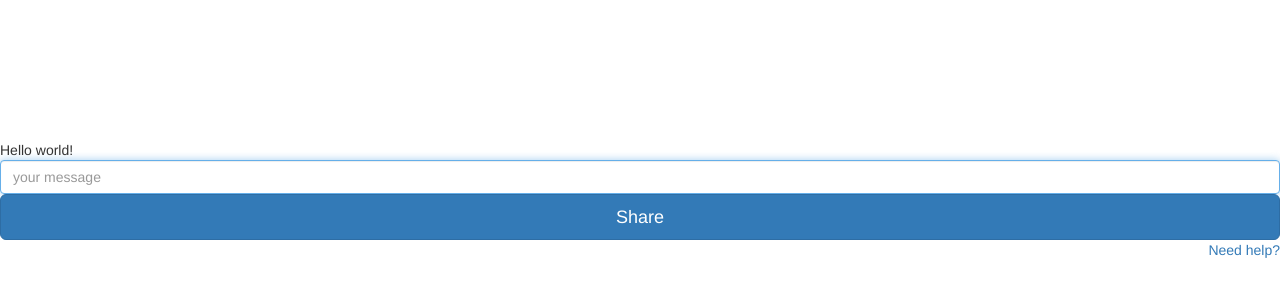
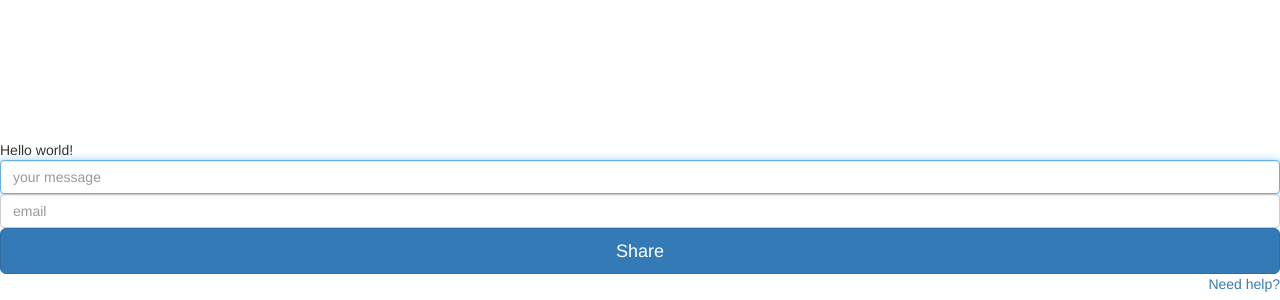
Before and after one commit to JoGreen/gps_test, a website: page index.html in a window 1280 px wide. Shown: the part 500-800 px from the top of the page. Drawn offline with nearby package versions, Linux system fonts and the light colour scheme; some packages are replaced by stand-ins of ours.

Commit message:
edit form

```diff
--- a/index.html
+++ b/index.html
@@ -52,7 +52,7 @@
     </div>
 <form class="form-signin">
                 <input type="text" class="form-control" placeholder="your message" required autofocus>
-
+                <input type="text" class="form-control" placeholder="email" required autofocus>
                 <button class="btn btn-lg btn-primary btn-block" type="submit">
                     Share</button>
 
```
